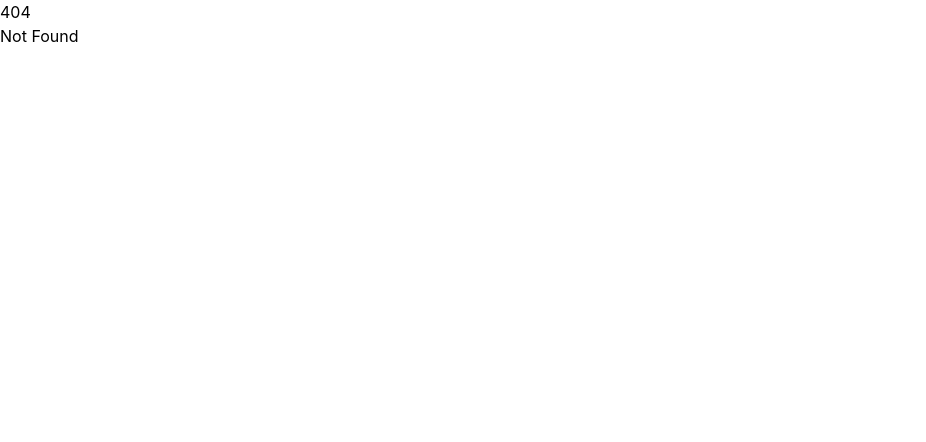
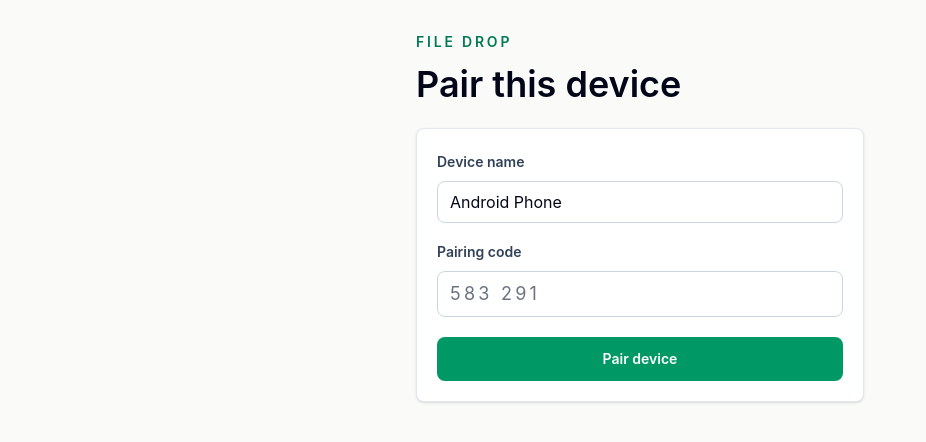
Before and after one commit to kishoreshanto/file-drop, a SvelteKit app: page /pair in a window 1280 px wide. Before the commit this address had no page. Shown: the top 442 px of the page, without its empty margins (0-926 px from the left). Built offline with nearby package versions, Linux system fonts and the light colour scheme.

Commit message:
feat: add device pairing page with form handling and session management

```diff
--- /dev/null
+++ b/src/routes/pair/+page.server.ts
@@ -0,0 +1,35 @@
+import { fail, redirect } from '@sveltejs/kit';
+import type { Actions, PageServerLoad } from './$types';
+
+import { setSessionCookie } from '$lib/server/auth/cookies';
+import { consumePairingCode } from '$lib/server/auth/pairing';
+import { createDeviceSession } from '$lib/server/auth/sessions';
+
+export const load: PageServerLoad = async ({ locals }) => {
+	if (locals.device) {
+		redirect(303, '/upload');
+	}
+
+	return {};
+};
+
+export const actions: Actions = {
+	default: async (event) => {
+		const data = await event.request.formData();
+		const deviceName = String(data.get('deviceName') ?? '').trim();
+		const pairingCode = String(data.get('pairingCode') ?? '').trim();
+
+		if (!deviceName || !pairingCode || !consumePairingCode(pairingCode)) {
+			return fail(400, {
+				deviceName,
+				message: 'Pairing failed. Check the code and try again.'
+			});
+		}
+
+		const session = createDeviceSession(deviceName);
+		setSessionCookie(event.cookies, session.token, session.expiresAt);
+		event.locals.device = session.device;
+
+		redirect(303, '/upload');
+	}
+};
--- /dev/null
+++ b/src/routes/pair/+page.svelte
@@ -0,0 +1,55 @@
+<script lang="ts">
+	import type { PageProps } from './$types';
+
+	let { form }: PageProps = $props();
+</script>
+
+<svelte:head>
+	<title>Pair Device | File Drop</title>
+</svelte:head>
+
+<main class="min-h-svh bg-stone-50 px-5 py-8 text-slate-950">
+	<section class="mx-auto flex w-full max-w-md flex-col gap-6">
+		<header>
+			<p class="text-sm font-semibold tracking-[0.2em] text-emerald-700 uppercase">File Drop</p>
+			<h1 class="mt-3 text-4xl font-semibold">Pair this device</h1>
+		</header>
+
+		<form method="POST" class="rounded-lg border border-slate-200 bg-white p-5 shadow-sm">
+			{#if form?.message}
+				<p class="mb-4 rounded-lg border border-red-200 bg-red-50 px-3 py-2 text-sm text-red-700">
+					{form.message}
+				</p>
+			{/if}
+
+			<label class="block">
+				<span class="text-sm font-semibold text-slate-700">Device name</span>
+				<input
+					name="deviceName"
+					value={form?.deviceName ?? 'Android Phone'}
+					class="mt-2 w-full rounded-lg border border-slate-300 px-3 py-2"
+					autocomplete="off"
+					required
+				/>
+			</label>
+
+			<label class="mt-4 block">
+				<span class="text-sm font-semibold text-slate-700">Pairing code</span>
+				<input
+					name="pairingCode"
+					class="mt-2 w-full rounded-lg border border-slate-300 px-3 py-2 text-lg tracking-[0.18em]"
+					inputmode="numeric"
+					autocomplete="one-time-code"
+					placeholder="583 291"
+					required
+				/>
+			</label>
+
+			<button
+				class="mt-5 w-full rounded-lg bg-emerald-600 px-4 py-3 text-sm font-semibold text-white hover:bg-emerald-500"
+			>
+				Pair device
+			</button>
+		</form>
+	</section>
+</main>
```
